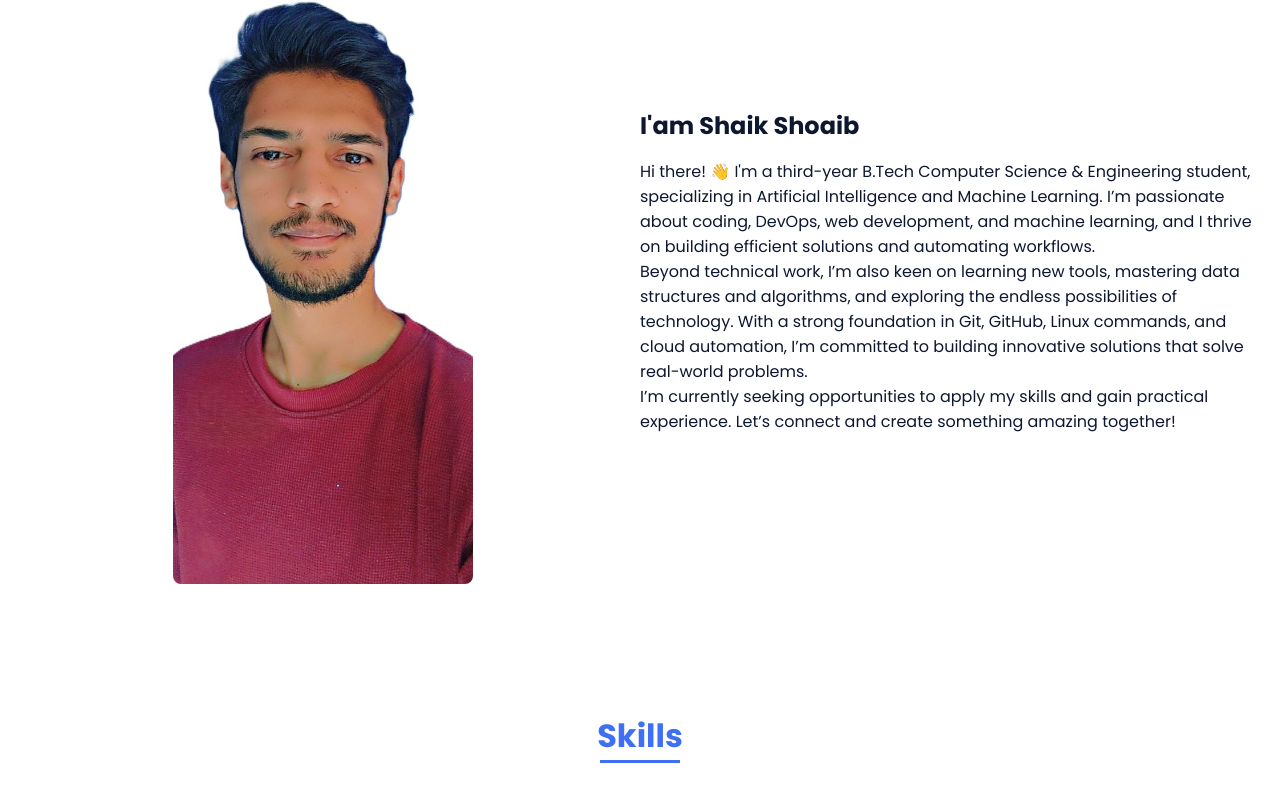
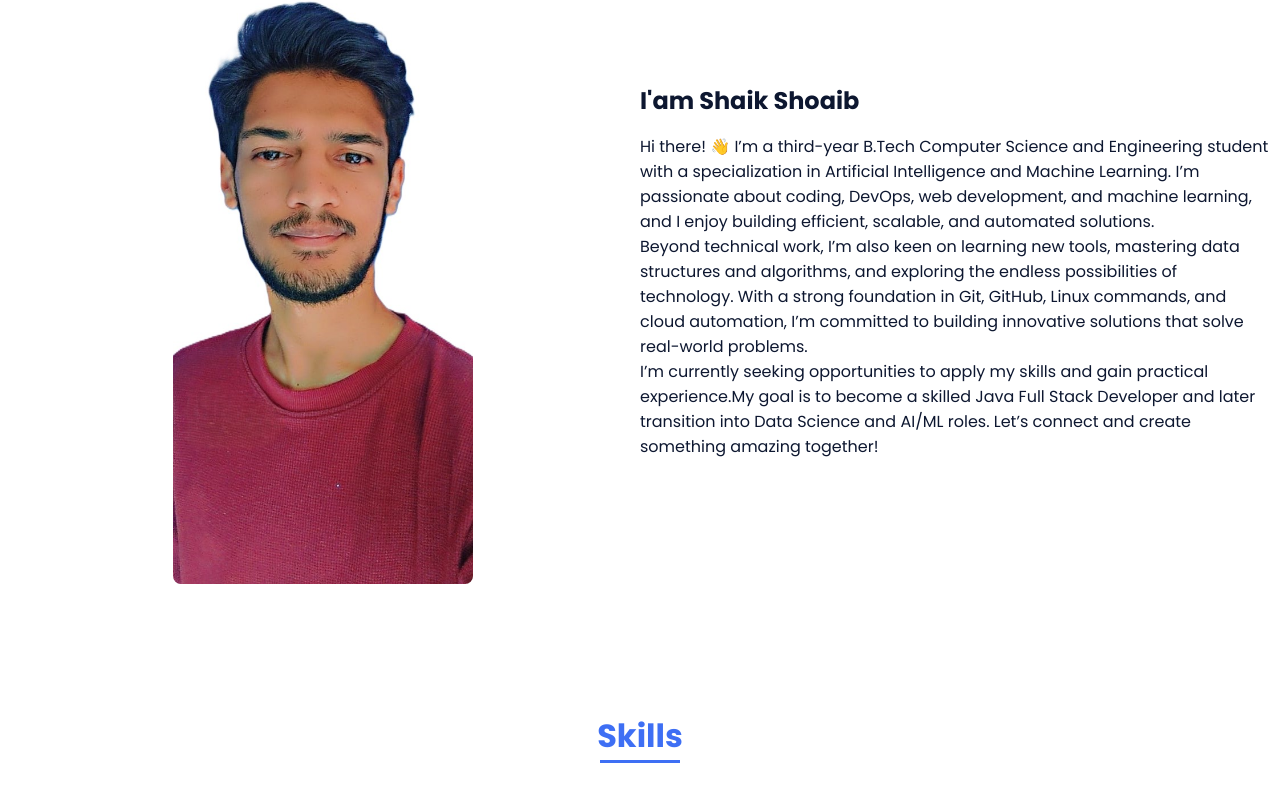
Before and after one commit to SHAIKSHOAIB-GIT/Portfolio-WebSite, a plain HTML site: page index.html in a window 1280 px wide. Shown: the part 786-1591 px from the top of the page. Drawn offline with nearby package versions, Linux system fonts and the light colour scheme.

Commit message:
Update index.html

```diff
--- a/index.html
+++ b/index.html
@@ -70,9 +70,9 @@
 
                     <div>
                         <h2 class="about__subtitle">I'am Shaik Shoaib</h2>
-                        <p class="about__text">Hi there! 👋 I'm a third-year B.Tech Computer Science & Engineering student, specializing in Artificial Intelligence and Machine Learning. I’m passionate about coding, DevOps, web development, and machine learning, and I thrive on building efficient solutions and automating workflows.
+                        <p class="about__text">Hi there! 👋 I’m a third-year B.Tech Computer Science and Engineering student with a specialization in Artificial Intelligence and Machine Learning. I’m passionate about coding, DevOps, web development, and machine learning, and I enjoy building efficient, scalable, and automated solutions.
                         <br>Beyond technical work, I’m also keen on learning new tools, mastering data structures and algorithms, and exploring the endless possibilities of technology. With a strong foundation in Git, GitHub, Linux commands, and cloud automation, I’m committed to building innovative solutions that solve real-world problems.
-                        <br>I’m currently seeking opportunities to apply my skills and gain practical experience. Let’s connect and create something amazing together!
+                        <br>I’m currently seeking opportunities to apply my skills and gain practical experience.My goal is to become a skilled Java Full Stack Developer and later transition into Data Science and AI/ML roles. Let’s connect and create something amazing together!
                     </p>
                     </div>
                 </div>
```
